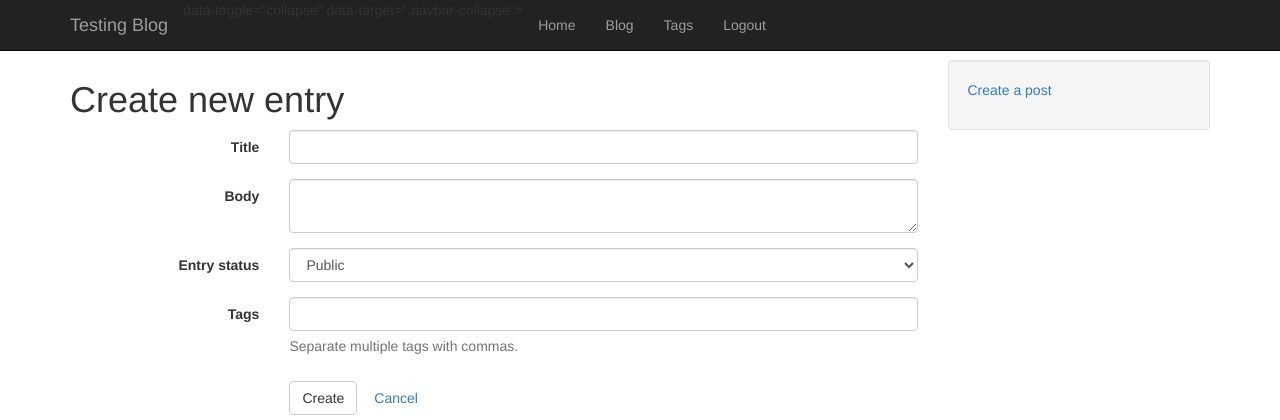
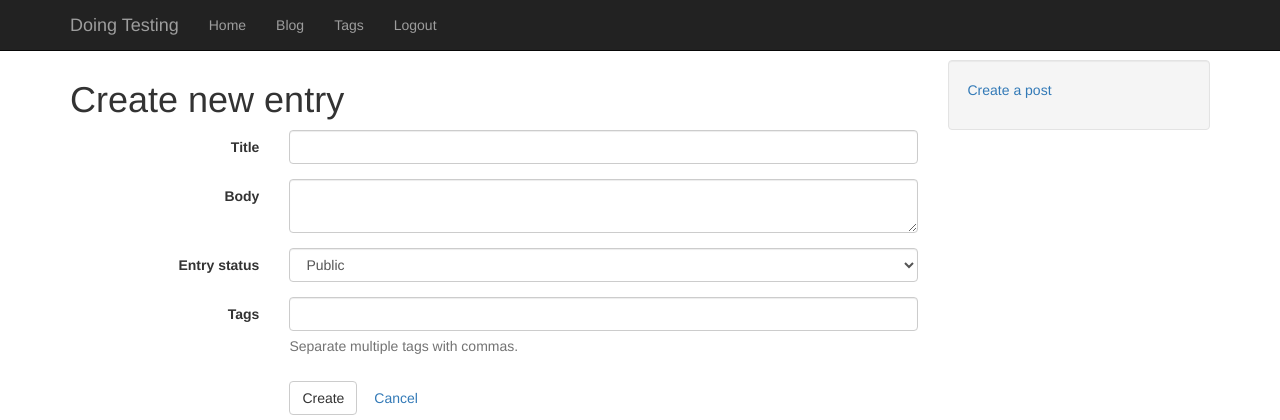
Before and after one commit to MarceloCorpucci/effective-testing, a Flask app: page /entries/create/ in a window 1280 px wide. Shown: the top 420 px of the page. Run offline with Flask 2, Linux system fonts and the light colour scheme; a user stored in the database is signed in; parts of the project's set-up code (start-up, migrations or seed data) failed here and were passed over; some libraries are stand-ins or nearby versions.

Commit message:
Changes on base.html

```diff
--- a/templates/base.html
+++ b/templates/base.html
@@ -2,7 +2,7 @@
 <html lang="en">
 	<head>
 		<meta charset="utf-8">
-		<title>{% block title %}{% endblock %} Testing Blog </title>
+		<title>{% block title %}{% endblock %} Doing Testing </title>
 		<link rel="stylesheet" href="{{ url_for('static', filename='css/bootstrap.min.css') }}">
         <style type="text/css">
             body { padding-top: 60px; }
@@ -15,23 +15,23 @@
 		<div class="navbar navbar-inverse navbar-fixed-top" role="navigation">
 		<div class="container">
 		<div class="navbar-header">
-		data-toggle="collapse" data-target=".navbar-collapse">
+		<button type="button" class="navbar-toggle" data-toggle="collapse" data-target=".navbar-collapse">
 		<span class="sr-only">Toggle navigation</span>
 		<span class="icon-bar"></span>
 		<span class="icon-bar"></span>
 		<span class="icon-bar"></span>
 		</button>
-<a class="navbar-brand" href="#">{% block branding %} Testing Blog {% endblock %}</a>
+<a class="navbar-brand" href="#">{% block branding %} Doing Testing {% endblock %}</a>
 </div>
 <div class="collapse navbar-collapse">
 <ul class="nav navbar-nav">
-<li><a href="{{ url_for('homepage') }}">Home</a></li>
-<li><a href="{{ url_for('entries.index') }}">Blog</a></li>
-<li><a href="{{ url_for('entries.tag_index') }}">Tags</a></li>
+<li id="home" ><a href="{{ url_for('homepage') }}">Home</a></li>
+<li id="blog"><a href="{{ url_for('entries.index') }}">Blog</a></li>
+<li id="tags"><a href="{{ url_for('entries.tag_index') }}">Tags</a></li>
 	{% if g.user.is_authenticated %}
-		<li><a href="{{ url_for('logout', next=request.path) }}">Logout</a></li>
+		<li id="logout"><a href="{{ url_for('logout', next=request.path) }}">Logout</a></li>
 	{% else %}
-		<li><a href="{{ url_for('login', next=request.path) }}">Login</a></li>
+		<li id="login"><a href="{{ url_for('login', next=request.path) }}">Login</a></li>
 	{% endif %}
 {% block extra_nav %}{% endblock %}
 </ul>
```
